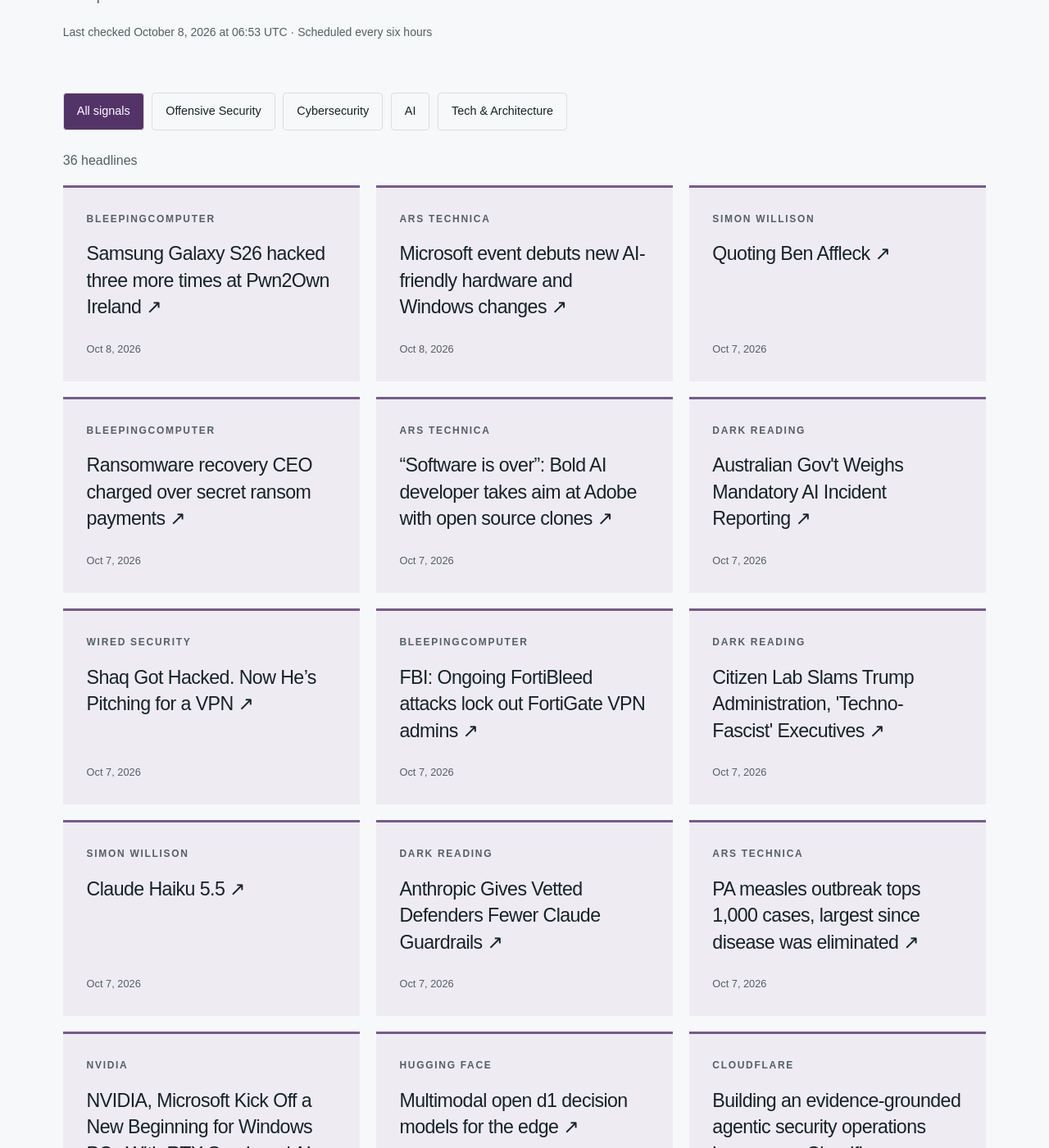
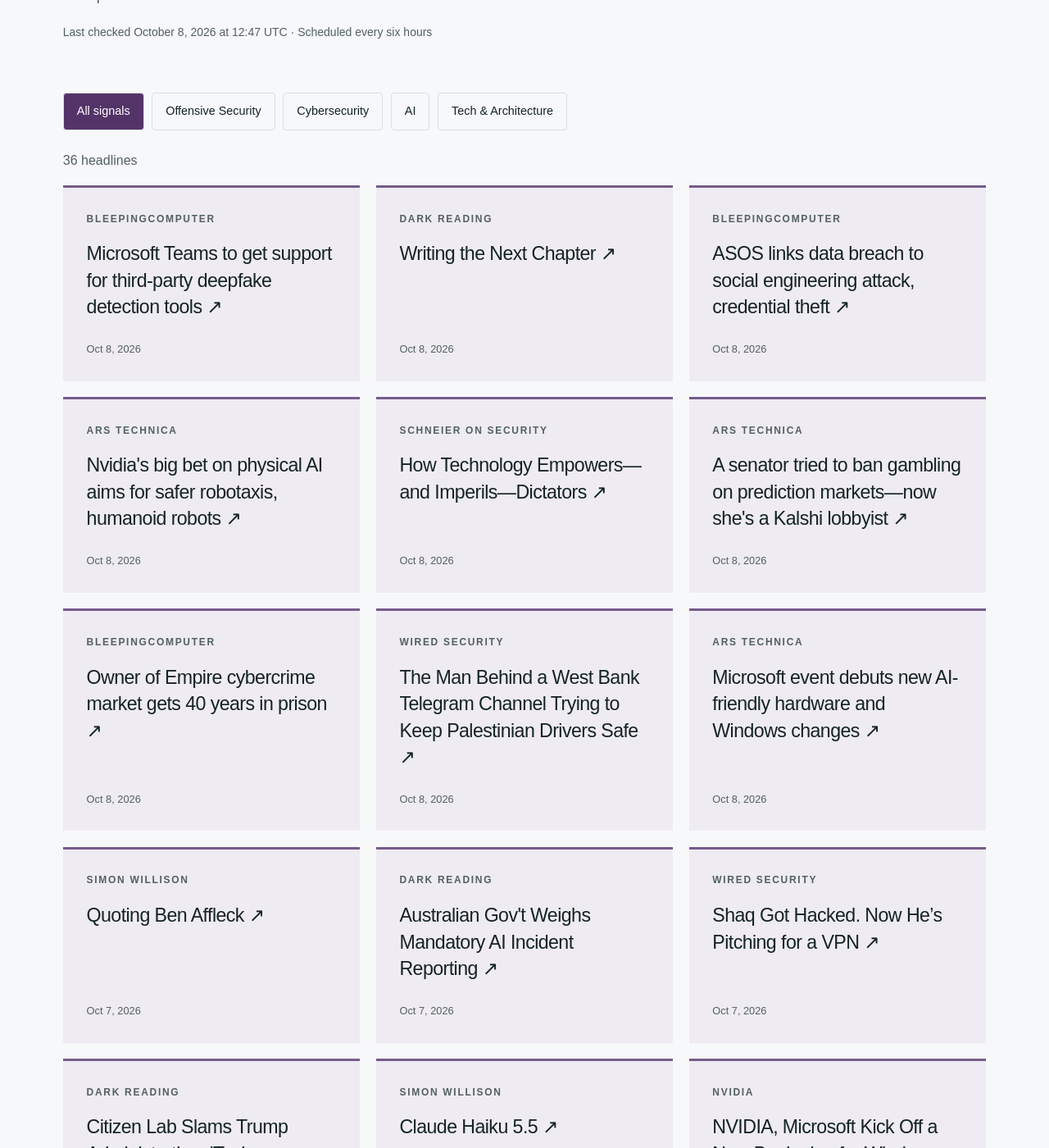
Before and after one commit to hntk/hntk.github.io, a Jekyll site: the page built from news/index.html, in a window 1280 px wide and 1400 px high, scrolled down 375 px. Shown: the whole window at 82% size. Built offline with Jekyll 4.4.1, drawn with Linux system fonts in a browser that asks for light colours; some of the changed text lies outside the part shown.

Commit message:
Refresh News and Signals

```diff
--- a/_data/news.json
+++ b/_data/news.json
@@ -1,12 +1,68 @@
 {
-  "updated": "2026-10-08T06:53:10.586137+00:00",
+  "updated": "2026-10-08T12:47:36.970030+00:00",
   "items": [
     {
-      "title": "Samsung Galaxy S26 hacked three more times at Pwn2Own Ireland",
-      "url": "https://www.bleepingcomputer.com/news/security/samsung-galaxy-s26-hacked-three-more-times-at-pwn2own-ireland/",
-      "published": "2026-10-08T06:32:16+00:00",
+      "title": "Microsoft Teams to get support for third-party deepfake detection tools",
+      "url": "https://www.bleepingcomputer.com/news/security/microsoft-teams-to-add-third-party-deepfake-detection-impersonation-protection/",
+      "published": "2026-10-08T12:08:16+00:00",
       "source": "BleepingComputer",
       "source_id": "bleepingcomputer",
+      "category": "cybersecurity"
+    },
+    {
+      "title": "Writing the Next Chapter",
+      "url": "https://www.darkreading.com/cybersecurity-operations/writing-next-chapter",
+      "published": "2026-10-08T12:00:00+00:00",
+      "source": "Dark Reading",
+      "source_id": "dark-reading",
+      "category": "cybersecurity"
+    },
+    {
+      "title": "ASOS links data breach to social engineering attack, credential theft",
+      "url": "https://www.bleepingcomputer.com/news/security/asos-links-data-breach-to-social-engineering-attack-credential-theft/",
+      "published": "2026-10-08T11:42:46+00:00",
+      "source": "BleepingComputer",
+      "source_id": "bleepingcomputer",
+      "category": "cybersecurity"
+    },
+    {
+      "title": "Nvidia's big bet on physical AI aims for safer robotaxis, humanoid robots",
+      "url": "https://arstechnica.com/ai/2026/10/nvidias-big-bet-on-physical-ai-aims-for-safer-robotaxis-humanoid-robots/",
+      "published": "2026-10-08T11:15:33+00:00",
+      "source": "Ars Technica",
+      "source_id": "ars-technica",
+      "category": "tech-architecture"
+    },
+    {
+      "title": "How Technology Empowers—and Imperils—Dictators",
+      "url": "https://www.schneier.com/blog/archives/2026/10/how-technology-empowers-and-imperils-dictators.html",
+      "published": "2026-10-08T11:07:35+00:00",
+      "source": "Schneier on Security",
+      "source_id": "schneier",
+      "category": "cybersecurity"
+    },
+    {
+      "title": "A senator tried to ban gambling on prediction markets—now she's a Kalshi lobbyist",
+      "url": "https://arstechnica.com/tech-policy/2026/10/a-senator-tried-to-ban-gambling-on-prediction-markets-now-shes-a-kalshi-lobbyist/",
+      "published": "2026-10-08T11:00:14+00:00",
+      "source": "Ars Technica",
+      "source_id": "ars-technica",
+      "category": "tech-architecture"
+    },
+    {
+      "title": "Owner of Empire cybercrime market gets 40 years in prison",
+      "url": "https://www.bleepingcomputer.com/news/security/owner-of-empire-cybercrime-market-gets-40-years-in-prison/",
+      "published": "2026-10-08T10:29:19+00:00",
+      "source": "BleepingComputer",
+      "source_id": "bleepingcomputer",
+      "category": "cybersecurity"
+    },
+    {
+      "title": "The Man Behind a West Bank Telegram Channel Trying to Keep Palestinian Drivers Safe",
+      "url": "https://www.wired.com/story/the-man-behind-a-west-bank-telegram-channel-trying-to-keep-palestinian-drivers-safe/",
+      "published": "2026-10-08T09:00:00+00:00",
+      "source": "WIRED Security",
+      "source_id": "wired",
       "category": "cybersecurity"
     },
     {
@@ -26,22 +82,6 @@
       "category": "ai"
     },
     {
-      "title": "Ransomware recovery CEO charged over secret ransom payments",
-      "url": "https://www.bleepingcomputer.com/news/security/ransomware-recovery-ceo-charged-over-secret-ransom-payments/",
-      "published": "2026-10-07T23:04:37+00:00",
-      "source": "BleepingComputer",
-      "source_id": "bleepingcomputer",
-      "category": "cybersecurity"
-    },
-    {
-      "title": "“Software is over”: Bold AI developer takes aim at Adobe with open source clones",
-      "url": "https://arstechnica.com/ai/2026/10/software-is-over-bold-ai-developer-takes-aim-at-adobe-with-open-source-clones/",
-      "published": "2026-10-07T21:56:42+00:00",
-      "source": "Ars Technica",
-      "source_id": "ars-technica",
-      "category": "tech-architecture"
-    },
-    {
       "title": "Australian Gov't Weighs Mandatory AI Incident Reporting",
       "url": "https://www.darkreading.com/cybersecurity-operations/australian-govt-ai-incident-reporting",
       "published": "2026-10-07T21:42:55+00:00",
@@ -55,14 +95,6 @@
       "published": "2026-10-07T21:31:51+00:00",
       "source": "WIRED Security",
       "source_id": "wired",
-      "category": "cybersecurity"
-    },
-    {
-      "title": "FBI: Ongoing FortiBleed attacks lock out FortiGate VPN admins",
-      "url": "https://www.bleepingcomputer.com/news/security/fbi-ongoing-fortibleed-attacks-lock-out-fortigate-vpn-admins/",
-      "published": "2026-10-07T21:28:54+00:00",
-      "source": "BleepingComputer",
-      "source_id": "bleepingcomputer",
       "category": "cybersecurity"
     },
     {
@@ -80,22 +112,6 @@
       "source": "Simon Willison",
       "source_id": "simon-willison",
       "category": "ai"
-    },
-    {
-      "title": "Anthropic Gives Vetted Defenders Fewer Claude Guardrails",
-      "url": "https://www.darkreading.com/vulnerabilities-threats/anthropic-vetted-defenders-claude-guardrails",
-      "published": "2026-10-07T20:51:25+00:00",
-      "source": "Dark Reading",
-      "source_id": "dark-reading",
-      "category": "cybersecurity"
-    },
-    {
-      "title": "PA measles outbreak tops 1,000 cases, largest since disease was eliminated",
-      "url": "https://arstechnica.com/health/2026/10/pa-measles-outbreak-tops-1000-cases-largest-since-disease-was-eliminated/",
-      "published": "2026-10-07T20:01:14+00:00",
-      "source": "Ars Technica",
-      "source_id": "ars-technica",
-      "category": "tech-architecture"
     },
     {
       "title": "NVIDIA, Microsoft Kick Off a New Beginning for Windows PCs With RTX Spark and AI Agents",
@@ -218,14 +234,6 @@
       "category": "tech-architecture"
     },
     {
-      "title": "Another Historic Cipher Falls to AI",
-      "url": "https://www.schneier.com/blog/archives/2026/10/another-historic-cipher-falls-to-ai.html",
-      "published": "2026-10-05T11:04:47+00:00",
-      "source": "Schneier on Security",
-      "source_id": "schneier",
-      "category": "cybersecurity"
-    },
-    {
       "title": "The Agent Said It Was Done. The Database Disagreed.",
       "url": "https://huggingface.co/blog/microsoft/thinkingbox",
       "published": "2026-10-03T22:56:48+00:00",
@@ -237,14 +245,6 @@
       "title": "Muse Creates Detailed Profiles of All Your Friends and Family",
       "url": "https://www.wired.com/story/muse-creates-detailed-profiles-of-all-your-friends-and-family/",
       "published": "2026-10-03T12:00:00+00:00",
-      "source": "WIRED Security",
-      "source_id": "wired",
-      "category": "cybersecurity"
-    },
-    {
-      "title": "ICE Has Been Dumping Protester Photos Into a Palantir Database",
-      "url": "https://www.wired.com/story/ice-has-been-dumping-protester-photos-into-a-palantir-database/",
-      "published": "2026-10-02T19:52:36+00:00",
       "source": "WIRED Security",
       "source_id": "wired",
       "category": "cybersecurity"
@@ -295,79 +295,79 @@
       "id": "ars-technica",
       "name": "Ars Technica",
       "status": "ok",
-      "last_success": "2026-10-08T06:53:10.586137+00:00"
+      "last_success": "2026-10-08T12:47:36.970030+00:00"
     },
     {
       "id": "bleepingcomputer",
       "name": "BleepingComputer",
       "status": "ok",
-      "last_success": "2026-10-08T06:53:10.586137+00:00"
+      "last_success": "2026-10-08T12:47:36.970030+00:00"
     },
     {
       "id": "cloudflare",
       "name": "Cloudflare",
       "status": "ok",
-      "last_success": "2026-10-08T06:53:10.586137+00:00"
+      "last_success": "2026-10-08T12:47:36.970030+00:00"
     },
     {
       "id": "dark-reading",
       "name": "Dark Reading",
       "status": "ok",
-      "last_success": "2026-10-08T06:53:10.586137+00:00"
+      "last_success": "2026-10-08T12:47:36.970030+00:00"
     },
     {
       "id": "hugging-face",
       "name": "Hugging Face",
       "status": "ok",
-      "last_success": "2026-10-08T06:53:10.586137+00:00"
+      "last_success": "2026-10-08T12:47:36.970030+00:00"
     },
     {
       "id": "microsoft-research",
       "name": "Microsoft Research",
       "status": "ok",
-      "last_success": "2026-10-08T06:53:10.586137+00:00"
+      "last_success": "2026-10-08T12:47:36.970030+00:00"
     },
     {
       "id": "nvidia",
       "name": "NVIDIA",
       "status": "ok",
-      "last_success": "2026-10-08T06:53:10.586137+00:00"
+      "last_success": "2026-10-08T12:47:36.970030+00:00"
     },
     {
       "id": "portswigger",
       "name": "PortSwigger Research",
       "status": "ok",
-      "last_success": "2026-10-08T06:53:10.586137+00:00"
+      "last_success": "2026-10-08T12:47:36.970030+00:00"
     },
     {
       "id": "schneier",
       "name": "Schneier on Security",
       "status": "ok",
-      "last_success": "2026-10-08T06:53:10.586137+00:00"
+      "last_success": "2026-10-08T12:47:36.970030+00:00"
     },
     {
       "id": "simon-willison",
       "name": "Simon Willison",
       "status": "ok",
-      "last_success": "2026-10-08T06:53:10.586137+00:00"
+      "last_success": "2026-10-08T12:47:36.970030+00:00"
     },
     {
       "id": "specterops",
       "name": "SpecterOps",
       "status": "ok",
-      "last_success": "2026-10-08T06:53:10.586137+00:00"
+      "last_success": "2026-10-08T12:47:36.970030+00:00"
     },
     {
       "id": "trail-of-bits",
       "name": "Trail of Bits",
       "status": "ok",
-      "last_success": "2026-10-08T06:53:10.586137+00:00"
+      "last_success": "2026-10-08T12:47:36.970030+00:00"
     },
     {
       "id": "wired",
       "name": "WIRED Security",
       "status": "ok",
-      "last_success": "2026-10-08T06:53:10.586137+00:00"
+      "last_success": "2026-10-08T12:47:36.970030+00:00"
     }
   ]
 }
```
